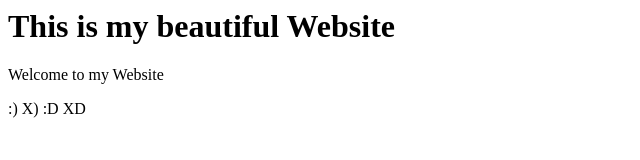
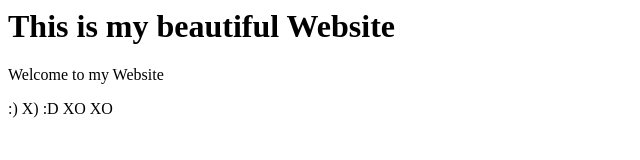
Before and after one commit to ashwinee007-star/awesome-repo, a plain HTML site: page index.html in a window 1280 px wide. Shown: the full height of the page, 0-640 px from the left. Drawn offline with Linux system fonts and the light colour scheme.

Commit message:
Added index.html

```diff
--- a/index.html
+++ b/index.html
@@ -2,5 +2,5 @@
 <title>This is my Website </title>
 <h1>This is my beautiful Website</h1>
 <p> Welcome to my Website</p>
-<p> :) X) :D XD</p>
+<p> :) X) :D XO XO</p>
 </html>
```
